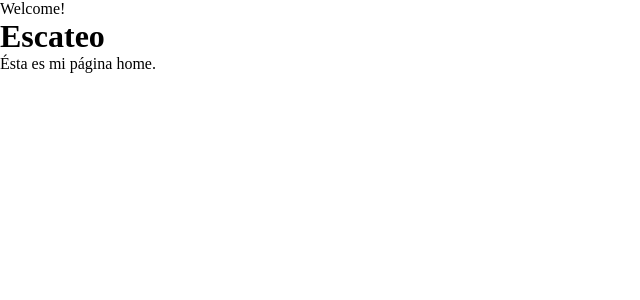
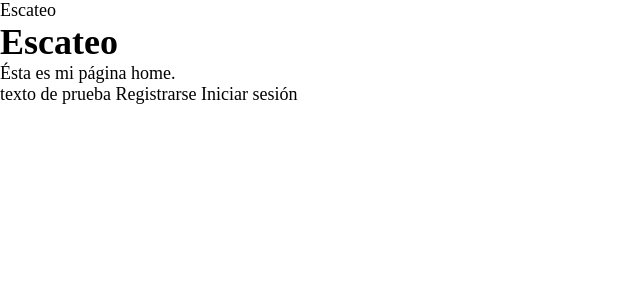
Before and after one commit to miguel-hv/php-bootcamp-final-project, a Symfony app: template templates/Home/home.html.twig in a window 1280 px wide. Shown: the top 300 px of the page, without its empty margins (0-640 px from the left). Run offline with Twig, Linux system fonts and the light colour scheme; the template is opened without the code that fills it, so the values that code supplies are empty; some libraries are stand-ins or nearby versions; some web fonts are replaced.

Commit message:
FEAT: login and register routing

```diff
--- a/public/styles/main.css
+++ b/public/styles/main.css
@@ -1,15 +1,14 @@
-
+@import './reset.css';
 @import url('https://fonts.googleapis.com/css2?family=Antonio:wght@100;200;300;400;500;600;700&display=swap');
 @import url('https://fonts.googleapis.com/css2?family=Sansita+Swashed:wght@300;400;600&family=Sansita:ital,wght@0,400;0,700;1,400;1,700&display=swap');
 
-* {
-    margin: 0;
-    padding: 0;
-    box-sizing: border-box;
+/*MOBILE FIRST*/
+:root{
+    --font-size-main: 18px;
+    --font-size-secondary: 0.8rem;
 }
 
-/*MOBILE FIRST*/
 html {
-    font-size: 16px;
+    font-size: var(--font-size-main);
     font-family: Sansita;
 }
--- /dev/null
+++ b/public/styles/reset.css
@@ -0,0 +1,10 @@
+* {
+    margin: 0;
+    padding: 0;
+    box-sizing: border-box;
+}
+
+a {
+    text-decoration: none;
+    color: inherit;
+}
--- a/templates/Home/home.html.twig
+++ b/templates/Home/home.html.twig
@@ -11,6 +11,11 @@
     <div>
         Ésta es mi página home.
     </div>
+    <div >
+        texto de prueba
+        <a class="link" href="{{ path('registerPage') }}">Registrarse</a>
+        <a class="link" href="{{ path('loginPage') }}">Iniciar sesión</a>
+    </div>
 </div>
 
 {% endblock %}
--- /dev/null
+++ b/templates/Login/login.html.twig
@@ -0,0 +1,6 @@
+
+{% extends 'base.html.twig' %}
+
+{% block body %}
+    Página login
+{% endblock %}
--- /dev/null
+++ b/templates/Register/register.html.twig
@@ -0,0 +1,6 @@
+
+{% extends 'base.html.twig' %}
+
+{% block body %}
+    Registro
+{% endblock %}
--- a/templates/base.html.twig
+++ b/templates/base.html.twig
@@ -5,7 +5,7 @@
         <meta http-equiv="X-UA-Compatible" content="IE-Edge">
         <meta name="viewport" content="width=device-width, initial-scale=1.0">
         <link rel="stylesheet" type="text/css" href="{{ asset('styles/main.css') }}"
-        <title>{% block title %}Welcome!{% endblock %}</title>
+        <title>{% block title %}Escateo{% endblock %}</title>
         {# Run `composer require symfony/webpack-encore-bundle`
            and uncomment the following Encore helpers to start using Symfony UX #}
         {% block stylesheets %}
```
Also changed, not shown: src/Controller/DefaultController.php (+16 -1 lines).
